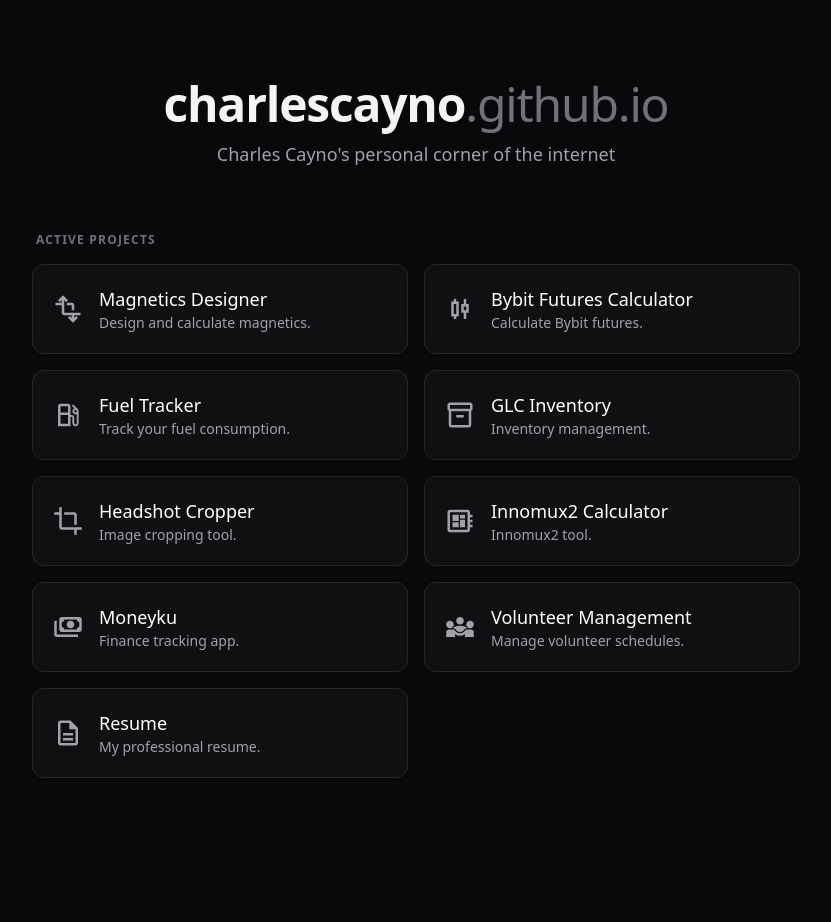
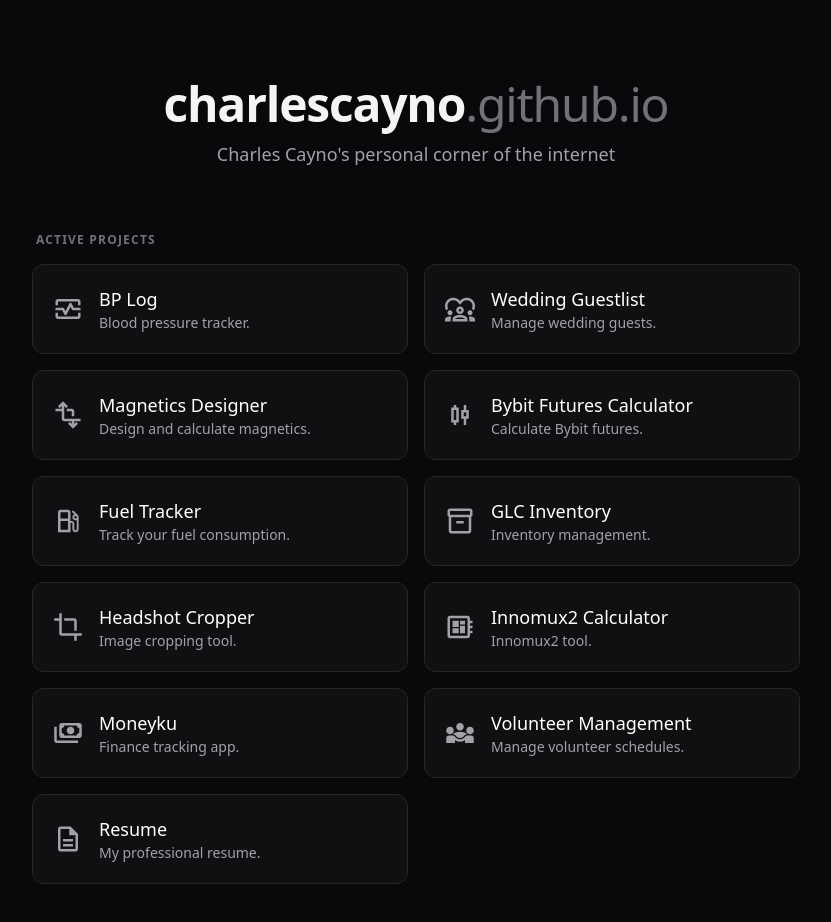
Before and after one commit to charlescayno/charlescayno.github.io, a plain HTML site: page index.html in a window 1280 px wide. Shown: the whole page, without its empty margins (224-1055 px from the left). Before the commit the page ends 842 px from the top, so only its background shows below. Drawn offline with nearby package versions, Linux system fonts and the light colour scheme.

Commit message:
Add missing projects to portfolio

```diff
--- a/index.html
+++ b/index.html
@@ -30,6 +30,24 @@
           Active Projects
         </h2>
         <div class="grid grid-cols-1 sm:grid-cols-2 gap-4">
+          <!-- BP Log -->
+          <a href="/bp-log/" class="flex items-center gap-4 p-5 rounded-xl border border-zinc-800 bg-zinc-900/50 hover:bg-zinc-800 transition-colors">
+            <span class="material-symbols-outlined text-zinc-400 text-3xl">monitor_heart</span>
+            <div>
+              <h3 class="text-lg font-medium text-white">BP Log</h3>
+              <p class="text-sm text-zinc-400">Blood pressure tracker.</p>
+            </div>
+          </a>
+
+          <!-- Wedding Guestlist -->
+          <a href="/wedding-guestlist/" class="flex items-center gap-4 p-5 rounded-xl border border-zinc-800 bg-zinc-900/50 hover:bg-zinc-800 transition-colors">
+            <span class="material-symbols-outlined text-zinc-400 text-3xl">diversity_1</span>
+            <div>
+              <h3 class="text-lg font-medium text-white">Wedding Guestlist</h3>
+              <p class="text-sm text-zinc-400">Manage wedding guests.</p>
+            </div>
+          </a>
+
           <!-- Magnetics Designer -->
           <a href="/magnetics-designer/magnetics-designer.html" class="flex items-center gap-4 p-5 rounded-xl border border-zinc-800 bg-zinc-900/50 hover:bg-zinc-800 transition-colors">
             <span class="material-symbols-outlined text-zinc-400 text-3xl">transform</span>
```
